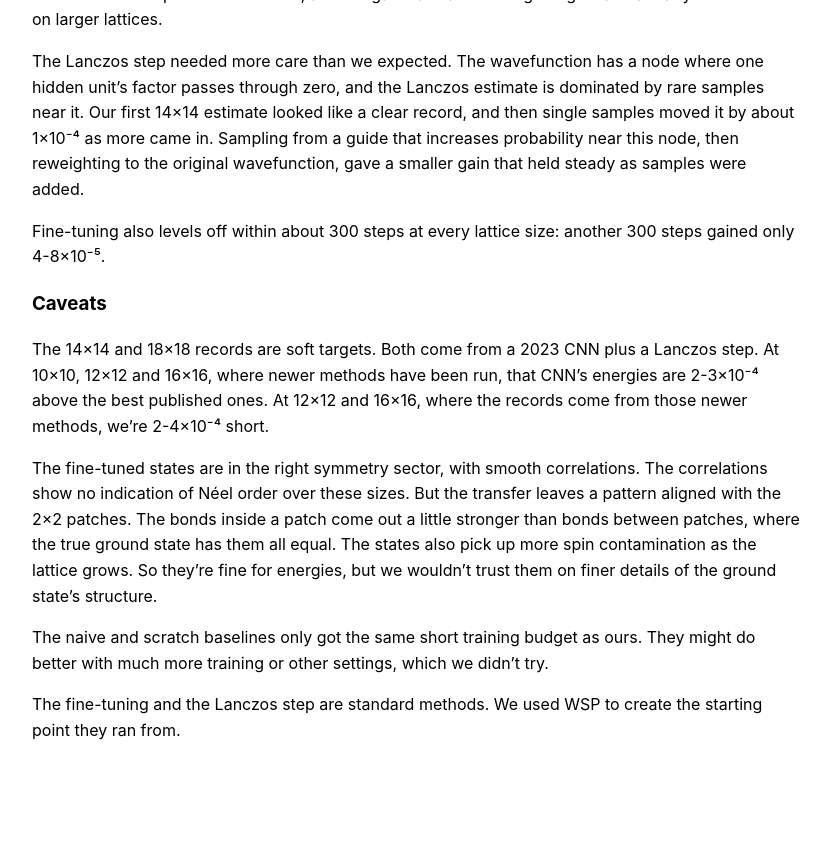
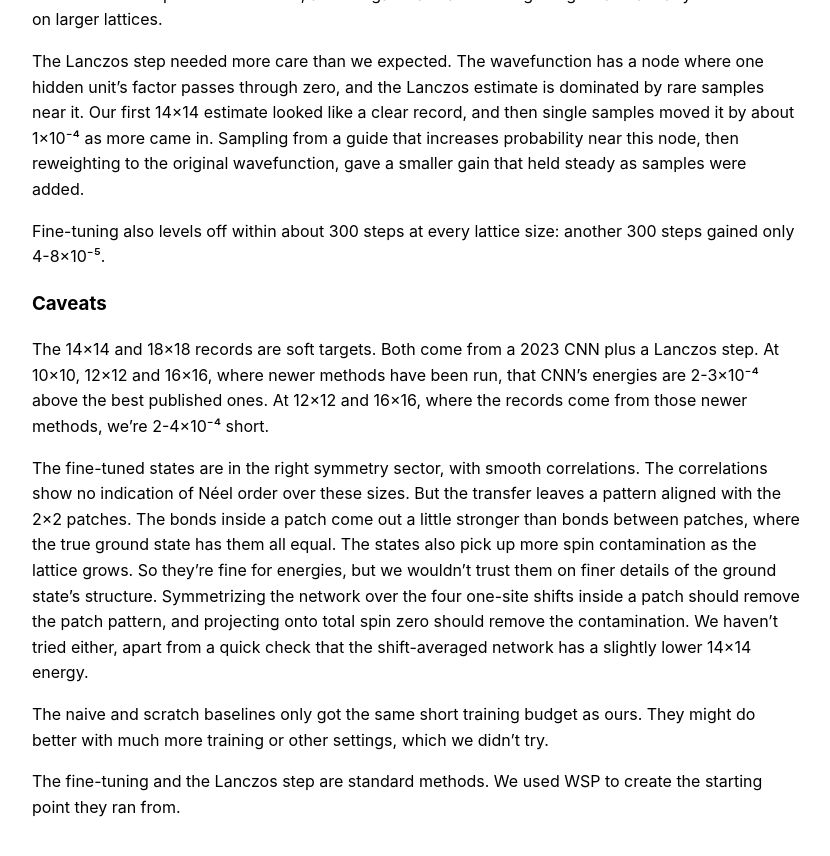
Before and after one commit to paul-gauthier/paul-gauthier.github.io, a Jekyll site: the page built from docs/_posts/2026-11-04-quantum-weight-space.md, in a window 1280 px wide and 900 px high, scrolled down 2923 px. Shown: the top 856 px of the window, without its empty margins (224-1054 px from the left). Built offline with Jekyll 4.4.1, drawn with Linux system fonts in a browser that asks for light colours; before the commit the page ends 3747 px from its top, so only the background shows below that.

Commit message:
Quantum post caveats: note the untried fixes (shift symmetrization, spin projection)
Co-Authored-By: Claude Opus 5.5 <noreply@anthropic.com>

```diff
--- a/docs/_posts/2026-11-04-quantum-weight-space.md
+++ b/docs/_posts/2026-11-04-quantum-weight-space.md
@@ -165,6 +165,9 @@ The bonds inside a patch come out a
 little stronger than bonds between patches, where the true ground state has them all equal.
 The states also pick up more spin contamination as the lattice grows. So they're fine for energies,
 but we wouldn’t trust them on finer details of the ground state’s structure.
+Symmetrizing the network over the four one-site shifts inside a patch should remove the patch pattern, and projecting
+onto total spin zero should remove the contamination. We haven’t tried either, apart from a quick check that the
+shift-averaged network has a slightly lower 14×14 energy.
 
 The naive and scratch baselines only got the same short training budget as ours. They might do better with much more
 training or other settings, which we didn't try.
```
